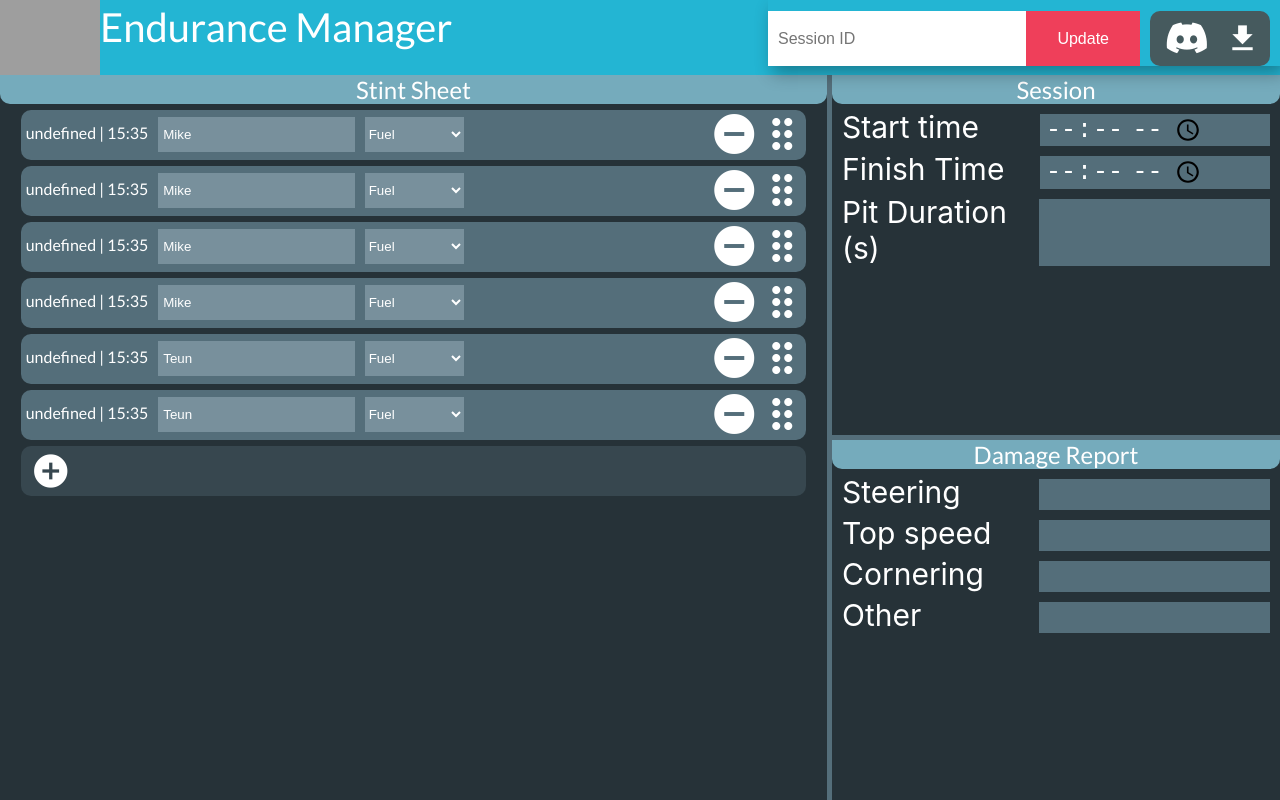
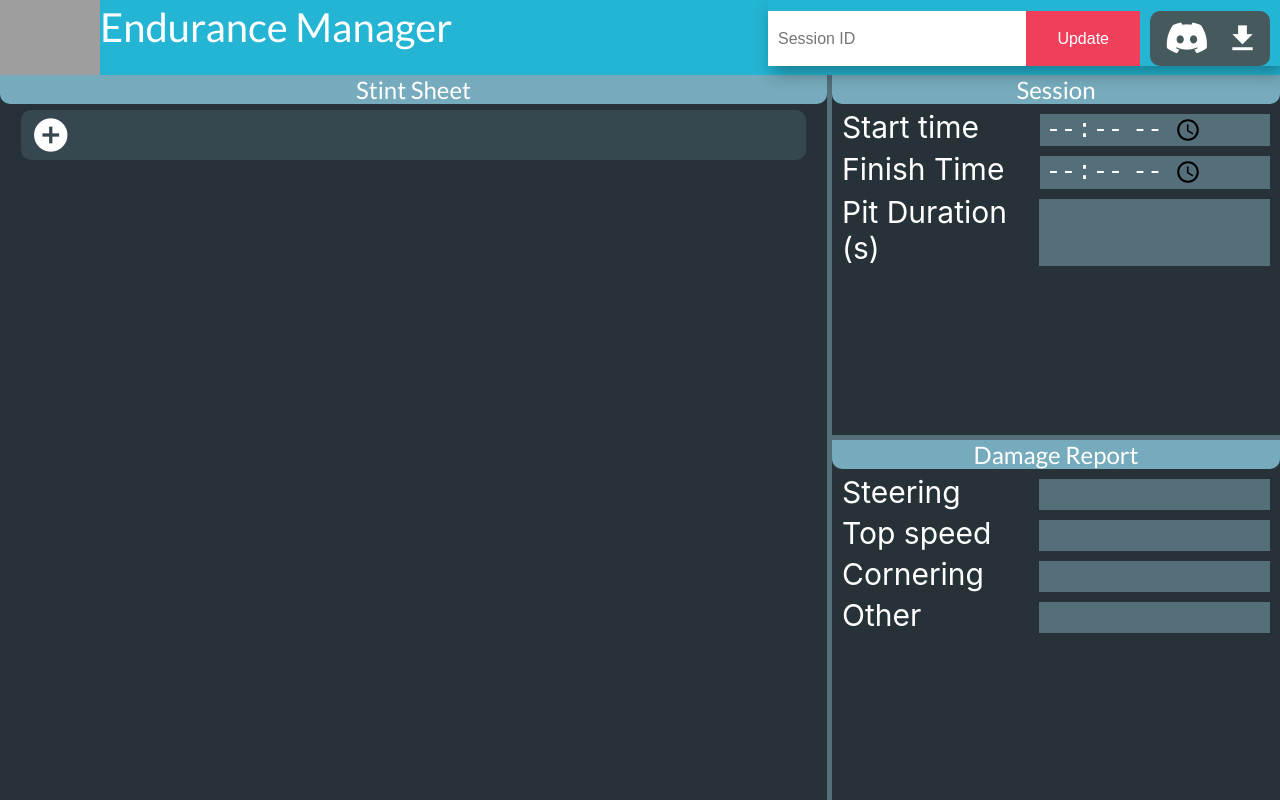
Before and after one commit to mbruty/iracing-endurance-manager, a React (Create React App) app in the folder web-interface/: page / in a window 1280 px wide. Built offline with nearby package versions, Linux system fonts and the light colour scheme; grey boxes are pictures that could not be loaded.

Commit message:
Creating new stints

```diff
--- a/web-interface/src/components/Dashboard.js
+++ b/web-interface/src/components/Dashboard.js
@@ -12,19 +12,23 @@ export default class Dashboard extends Component {
     constructor(props){
         super(props);
         this.handleSessionSubmit = this.handleSessionSubmit.bind(this);
+        this.addNewStint = this.addNewStint.bind(this);
         this.onDragEnd = this.onDragEnd.bind(this);
         this.state = {
             sessionID: "asdf",
-            stintOrder : ['stint-1', 'stint-2', 'stint-3', 'stint-4', 'stint-5', 'stint-6', ],
-            stints : {
-                'stint-1': { name: 'Mike', duration: '35', startTime: '13:35'},
-                'stint-2': { name: 'Mike', duration: '35', startTime: '13:35'},
-                'stint-3': { name: 'Mike', duration: '35', startTime: '13:35'},
-                'stint-4': { name: 'Mike', duration: '35', startTime: '13:35'},
-                'stint-5': { name: 'Teun', duration: '35', startTime: '13:35'},
-                'stint-6': { name: 'Teun', duration: '35', startTime: '13:35'},
-            }
+            stintOrder : [],
+            stints : [],
+            duration: '35'
         }
+    }
+
+    addNewStint(){
+        let stateCopy = JSON.parse(JSON.stringify(this.state));
+        let stintName = `stint-${this.state.stintOrder.length + 1}`;
+        stateCopy.stintOrder.push(stintName);
+        stateCopy.stints.push({stintName: `${stintName}`, name: '', startTime: '13:35'});
+
+        this.setState(stateCopy);
     }
 
     handleSessionSubmit(e, sessionID){
@@ -64,6 +68,7 @@ export default class Dashboard extends Component {
                                 listType="CARD"
                                 data={this.state.stints}
                                 order={this.state.stintOrder}
+                                newStint={this.addNewStint}
                             />
                     </div>
                     </DragDropContext>
--- a/web-interface/src/components/StintList.js
+++ b/web-interface/src/components/StintList.js
@@ -14,6 +14,7 @@ export default class StintList extends Component {
     }
 
     render() {
+        console.log(this.props.data);
         return (
             <div>
                 <div className="title">Stint Sheet</div>
@@ -25,22 +26,22 @@ export default class StintList extends Component {
                 >
                 {dropProvided => (
                     <div {...dropProvided.droppableProps} ref={dropProvided.innerRef}>
-                        {this.props.order.map((color, index) => (
-                            <Draggable key={color} draggableId={color} index={index}>
+                        {this.props.order.map((name, index) => (
+                            <Draggable key={name} draggableId={name} index={index}>
                             {dragProvided => (
                                 <div
                                 {...dragProvided.dragHandleProps}
                                 {...dragProvided.draggableProps}
                                 ref={dragProvided.innerRef}
                                 >
-                                <StintTile data={this.props.data[color]}/>
+                                <StintTile data={this.props.data[index]}/>
                                 </div>
                             )}
                             </Draggable>
                         ))}
                         {dropProvided.placeholder}
                         <div className="stint-add">
-                            <i className="material-icons">add_circle</i>
+                            <i className="material-icons" onClick={this.props.newStint}>add_circle</i>
                         </div>
                     </div>
                 )}
--- a/web-interface/src/components/StintTile.js
+++ b/web-interface/src/components/StintTile.js
@@ -5,7 +5,7 @@ export default class StintTile extends Component {
     render() {
         return (
             <div className="stint-entry">
-                <a className="stint-time">{this.props.data.time + "    |    " +  "15:35"}</a>
+                <a className="stint-time">{this.props.data.startTime + "    |    " +  "15:35"}</a>
                 <input placeholder="Driver Name" id="sessionTxtBox" className="driver-name-box" defaultValue={this.props.data.name}/>
                 <select name="stint-type" id="stint-type" className="select-stint">
                     <option value="fuel">Fuel</option>
```
